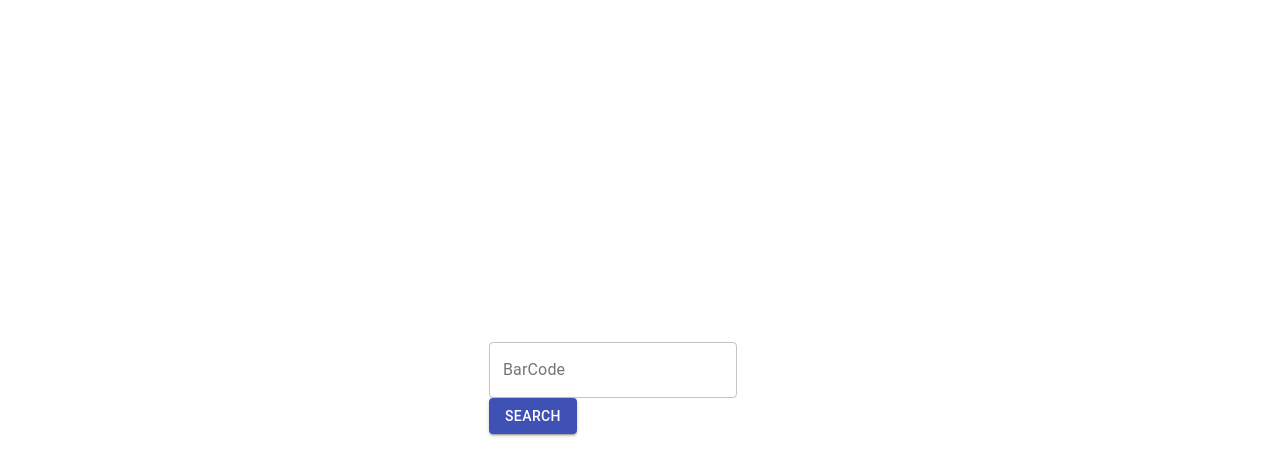
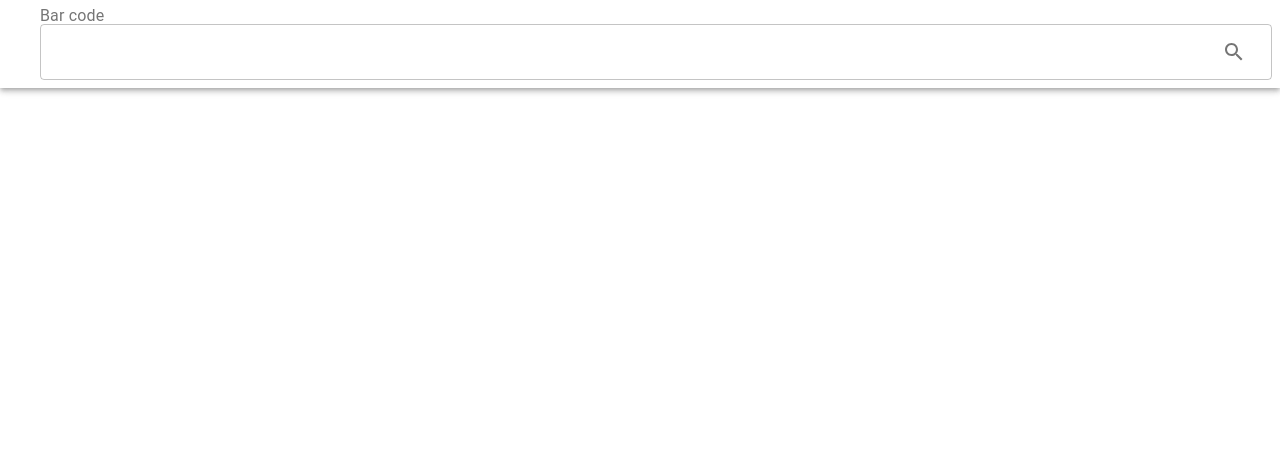
Before and after one commit to mariaabas/my-open-food, a React (Create React App) app: page / in a window 1280 px wide. Shown: the top 476 px of the page. Built offline with nearby package versions, Linux system fonts and the light colour scheme.

Commit message:
Add history searchh and modified structure page

```diff
--- a/package.json
+++ b/package.json
@@ -5,6 +5,7 @@
   "dependencies": {
     "@material-ui/core": "^4.11.2",
     "@material-ui/icons": "^4.11.2",
+    "@material-ui/lab": "^4.0.0-alpha.57",
     "@material-ui/styles": "^4.11.2",
     "@testing-library/jest-dom": "^5.11.6",
     "@testing-library/react": "^11.2.2",
--- a/src/App.css
+++ b/src/App.css
@@ -14,15 +14,16 @@
 }
 
 .App-header {
-  background-color: #282c34;
-  min-height: 100vh;
-  display: flex;
-  flex-direction: column;
-  align-items: center;
-  justify-content: center;
+  /*background-color: #282c34;#A9F5F2*/
+  background-color: #A9BCF5;
+  /*min-height: 100vh;*/
+  /*display: flex;*/
+  /*flex-direction: column;*/
+  /*align-items: center;*/
+  /*justify-content: center;*/
   font-size: calc(10px + 2vmin);
-  color: white;
 }
+
 
 .App-link {
   color: #61dafb;
--- a/src/App.js
+++ b/src/App.js
@@ -1,32 +1,61 @@
 import React from 'react';
 import './App.css';
-import { Grid }  from '@material-ui/core';
+import { Grid , AppBar, Toolbar }  from '@material-ui/core';
 import BarCode from './components/BarCode.js';
 import CardFood from "./components/food/CardFood";
+import HistorySearch from "./components/search/HistorySearch";
+import {Alert, AlertTitle} from "@material-ui/lab";
+
 
 
 function App() {
 
+  const errorMessage = "No code or invalid code";
+  const errorTitle = "Error"
+  const [showError, setShowError ] = React.useState(false)
   const [ showCardFood, setShowCardFood ] = React.useState(false)
-  const [foodInformation, setFoodInformation] = React.useState('');
+  const [ showHistorySearch, setShowHistorySearch ] = React.useState(false)
+  const [foodInformation, setFoodInformation] = React.useState('')
+  const [ foodsHistoryDetails, setFoodsHistoryDetails] = React.useState([]);
+
 
   function handleCallback(food) {
     setShowCardFood(true)
+    setShowHistorySearch(true)
     setFoodInformation(food)
+    var foodDetail = {
+      imgUrl: food.imgUrl,
+      name: food.productName
+    }
+    console.log(foodDetail.imgUrl + " " + foodDetail.name)
+    foodsHistoryDetails.push(foodDetail)
   }
 
+  function handleError(isShow) {
+    setShowError(isShow)
+  }
   return (
     <div>
-  { <Grid  container spacing={3} direction="row" alignItems="center" justify="center" style={{ minHeight: '100vh' }}>
-    {
-      <Grid item xs={3}>
-        <BarCode onFoodInformation = {(food) => handleCallback(food)}/>
-      </Grid>
-    }
-    { showCardFood && <Grid> <CardFood food={foodInformation}/> </Grid>
-  }
+      <AppBar className="App-header" position="static" color="transparent">
+          <BarCode onFoodInformation = {(food) => handleCallback(food)}
+                    errorNoCode = {(isShow) => handleError(isShow)}/>
+      </AppBar>
+      { showError && <Alert severity="error">
+        <AlertTitle>{errorTitle}</AlertTitle>
+        {errorMessage}
+      </Alert>
+      }
+  { <Grid container spacing={1} direction="column" alignItems="center" justify="center" style={{ marginTop: 30 }}>
+    { showCardFood && <Grid> <CardFood food={foodInformation}/> </Grid> }
         </Grid>
   }
+      {
+        showHistorySearch &&
+        <Grid direction="row" alignItems="right" justify="center" style={{ marginTop: 30 }}>
+          <HistorySearch foodsDetails={foodsHistoryDetails}/>
+        </Grid>
+      }
+
     </div>
   );
 }
--- a/src/components/BarCode.js
+++ b/src/components/BarCode.js
@@ -1,27 +1,38 @@
 import React from 'react'
-import { TextField, Button, FormGroup} from "@material-ui/core";
+import { FormGroup, makeStyles, InputAdornment, IconButton, OutlinedInput, InputLabel } from "@material-ui/core";
 import axios from "axios";
+import SearchIcon from "@material-ui/icons/Search";
 
+const useStyles = makeStyles((theme) => ({
+    margin: {
+        margin: theme.spacing(1),
+        marginLeft: theme.spacing(5)
+    },
+}));
 
 function BarCode(props) {
 
+    const classes = useStyles();
     const url = " https://world.openfoodfacts.org/api/v0/product/"
-    const textButton = 'Search';
     const [ codiDeBarres, setCodiDeBarres ] = React.useState('');
     const validation = codiDeBarres === /^[0-9\b]+$/;
 
     function cridaApi(code) {
         axios.get(url + code +'.json')
             .then(response => {
+                if (response.data.status != 1) {
+                    props.errorNoCode(true)
+                } else {
+                    props.errorNoCode(false)
                     var food = {
                         imgUrl: response.data.product.image_front_url,
                         productName: response.data.product.product_name,
                         productBrand: response.data.product.brand_owner,
                         ingredients: response.data.product.ingredients_text,
                         nutrients: [
-                        // { name: "Energy value", value: response.data.product.nutriments.energy_kcal_100g, target: "kcal"},
+                            { name: "Energy value", value: response.data.product.nutriments["energy-kcal_100g"], target: "kcal"},
                             { name: "Fat", value: response.data.product.nutriments.fat_100g, target: "g"},
-                        // { name: "Saturated fat", value: response.data.product.nutriments.saturated-fat, target: "g" },
+                            { name: "Saturated fat", value: response.data.product.nutriments["saturated-fat"], target: "g" },
                             { name: "Carbohydrates", value: response.data.product.nutriments.carbohydrates_100g, target: "g" },
                             { name: "Sugars", value: response.data.product.nutriments.sugars_100g, target: "g"},
                             { name: "Fiber", value: response.data.product.nutriments.fiber_100g, target: "g" },
@@ -30,20 +41,32 @@ function BarCode(props) {
                         ]
                     }
                     props.onFoodInformation(food)
+                }
+
             })
             .catch((error) => console.log(error))
     }
 
     return (
-        <FormGroup row={true}>
-            <TextField id="bar-code"
+        <FormGroup fullWidth className={classes.margin} row={true}>
+            <InputLabel>Bar code</InputLabel>
+            <OutlinedInput fullWidth id="bar-code"
                        label="BarCode"
                        variant="outlined"
                        value={codiDeBarres}
                        onChange={(code) => setCodiDeBarres(code.target.value)}
                        error={validation}
-            ></TextField>
-            <Button variant="contained" color="primary" onClick={() => cridaApi(codiDeBarres)}>{textButton}</Button>
+                       endAdornment={
+                           <InputAdornment position="end">
+                               <IconButton
+                                   aria-label="toggle password visibility"
+                                   onClick={() => cridaApi(codiDeBarres)}
+                               >
+                                   <SearchIcon />
+                               </IconButton>
+                           </InputAdornment>
+                       }
+            ></OutlinedInput>
         </FormGroup>
     )
 }
--- a/src/components/food/CardFood.js
+++ b/src/components/food/CardFood.js
@@ -12,6 +12,7 @@ const useStyle = makeStyles((theme) => ({
     media: {
         height: 0,
         paddingTop: '56.25%', // 16:9
+        marginTop:'30'
     },
     expand: {
         transform: 'rotate(0deg)',
--- a/src/components/food/ComplementFoodInformation.js
+++ b/src/components/food/ComplementFoodInformation.js
@@ -14,7 +14,7 @@ function ComplementFoodInformation(props) {
 
     return (
         <form>
-            <Grid container spacing={5} direction="row">
+            <Grid container spacing={5}>
                 <Grid item xs={12}>
                     <FormGroup row={true}>
                         <ShoppingBasketIcon/>
--- /dev/null
+++ b/src/components/search/HistorySearch.js
@@ -0,0 +1,35 @@
+import React from "react";
+import {GridList, GridListTile, GridListTileBar, makeStyles, IconButton } from "@material-ui/core";
+import InfoIcon from '@material-ui/icons/Info';
+
+
+const useStyles = makeStyles((theme) => ({
+    gridList: {
+        flexWrap: 'nowrap',
+        transform: 'translateZ(0)',
+    },
+    icon: {
+        color: 'rgba(255, 255, 255, 0.54)',
+    },
+}));
+
+function HistorySearch(props) {
+
+    const classes = useStyles();
+
+    return (
+        <div>
+        <GridList className={classes.gridList} cols={8.5}>
+            {props.foodsDetails.map((food) => (
+                <GridListTile key={food.name}>
+                    <img src={food.imgUrl} alt={food.name} />
+                    <GridListTileBar
+                        title={food.name}/>
+                </GridListTile>
+            ))}
+        </GridList>
+        </div>
+    )
+}
+
+export default HistorySearch;
```
Also changed, not shown: 1 other file (tests, documents, lock files or other folders). Lines whose indentation alone changed are shown as unchanged.
